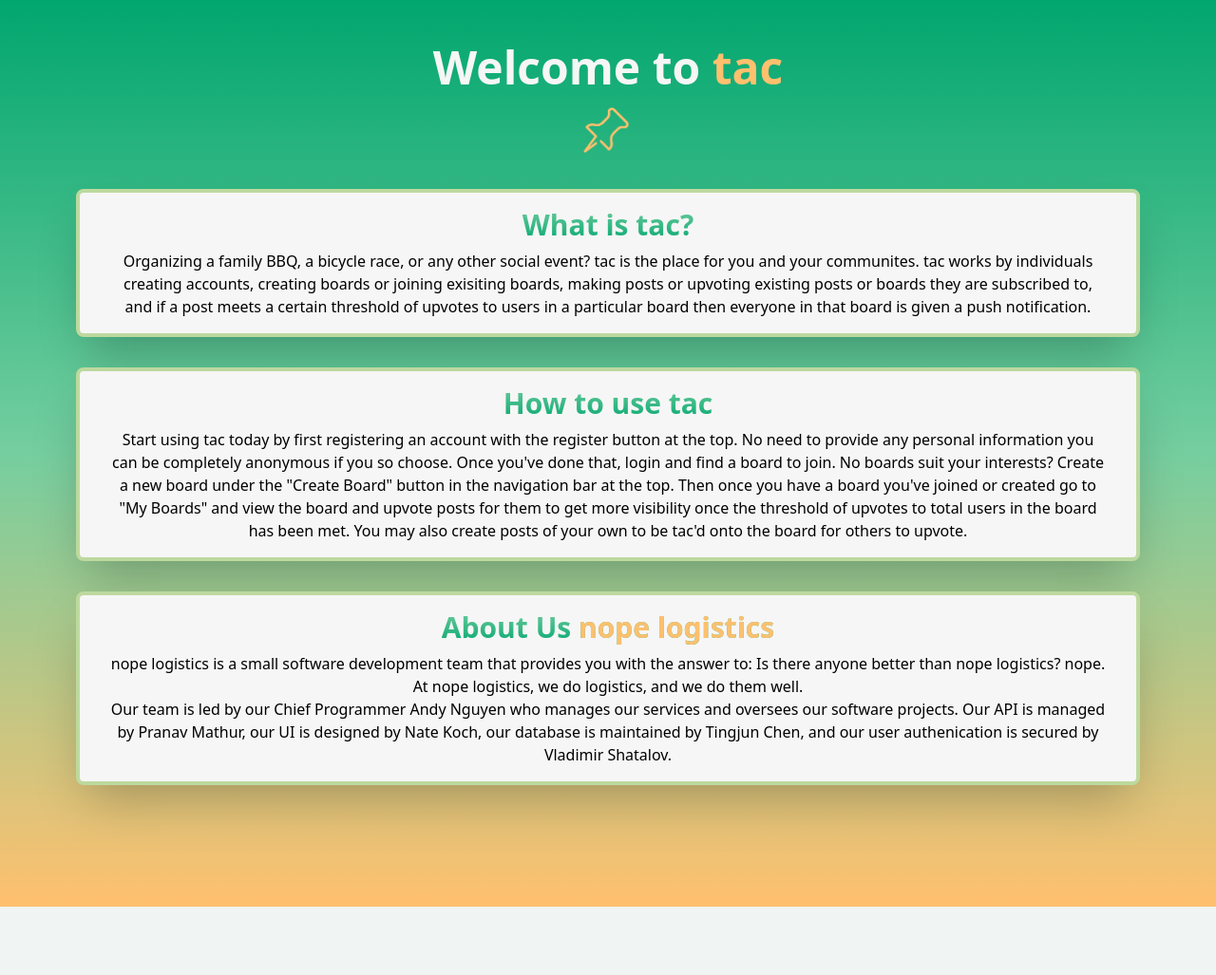
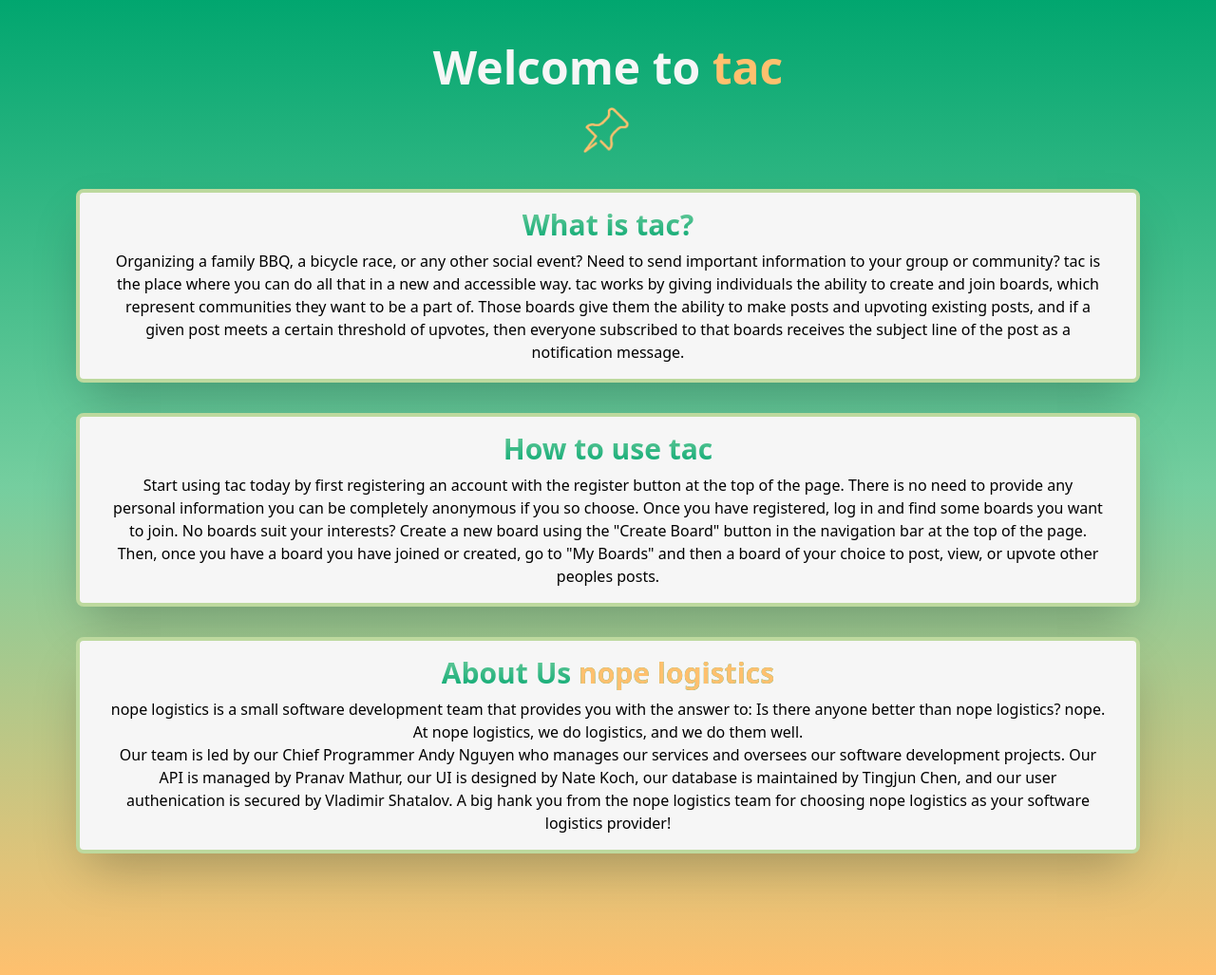
Before and after one commit to Andistar12/cis422-proj-2, a Flask app: page / in a window 1280 px wide. Shown: the part 65-1092 px from the top of the page at 95% size. Before the commit the page ends 1020 px from the top, so only its background shows below. Run offline with Flask 2, Linux system fonts and the light colour scheme.

Commit message:
Update home.html
Updated the front page message a bit.

```diff
--- a/templates/home.html
+++ b/templates/home.html
@@ -15,19 +15,19 @@
             <div class="border-4 border-madang w-full py-4 px-8 bg-nav_grey shadow-2xl rounded-lg flex flex-col justify-center mb-8">
                 <div>
                     <span class="bg-clip-text text-transparent bg-gradient-to-b from-medium_aquamarine to-jade text-3xl font-semibold">What is tac?</span>
-                    <p class="mt-2">Organizing a family BBQ, a bicycle race, or any other social event? tac is the place for you and your communites.
-                        tac works by individuals creating accounts, creating boards or joining exisiting boards, making posts or upvoting existing posts or boards they are subscribed to,
-                        and if a post meets a certain threshold of upvotes to users in a particular board then everyone in that board is given a push notification.
+                    <p class="mt-2">Organizing a family BBQ, a bicycle race, or any other social event? Need to send important information to your group or community?
+                        tac is the place where you can do all that in a new and accessible way. tac works by giving individuals the ability to create and join boards, which represent communities they want to be a part of.
+                        Those boards give them the ability to make posts and upvoting existing posts, and if a given post meets a certain threshold of upvotes, then everyone subscribed to that boards receives the subject line of the post
+                        as a notification message.
                     </p>
                 </div>
             </div>
             <div class="border-4 border-madang w-full py-4 px-8 bg-nav_grey shadow-2xl rounded-lg flex flex-col justify-center mb-8">
                 <div>
                     <span class="bg-clip-text text-transparent bg-gradient-to-b from-medium_aquamarine to-jade text-3xl font-semibold">How to use tac</span>
-                    <p class="mt-2">Start using tac today by first registering an account with the register button at the top. No need to provide any personal information you can be completely anonymous if you so choose.
-                        Once you've done that, login and find a board to join. No boards suit
-                        your interests? Create a new board under the "Create Board" button in the navigation bar at the top. Then once you have a board you've joined or created go to "My Boards" and view the board and upvote posts
-                        for them to get more visibility once the threshold of upvotes to total users in the board has been met. You may also create posts of your own to be tac'd onto the board for others to upvote.
+                    <p class="mt-2">Start using tac today by first registering an account with the register button at the top of the page. There is no need to provide any personal information you can be completely anonymous if you so choose.
+                        Once you have registered, log in and find some boards you want to join. No boards suit your interests? Create a new board using the "Create Board" button in the navigation bar at the top of the page. Then,
+                        once you have a board you have joined or created, go to "My Boards" and then a board of your choice to post, view, or upvote other peoples posts.
                     </p>
                 </div>
             </div>
@@ -37,8 +37,8 @@
                     <p class="mt-2">nope logistics is a small software development team that provides you with the answer to: Is there anyone better than nope logistics? nope.<p>
                     <p>At nope logistics, we do logistics, and we do them well.</p>
                     <p>
-                        Our team is led by our Chief Programmer Andy Nguyen who manages our services and oversees our software projects. Our API is managed by Pranav Mathur, our UI is designed by Nate Koch,
-                        our database is maintained by Tingjun Chen, and our user authenication is secured by Vladimir Shatalov.
+                        Our team is led by our Chief Programmer Andy Nguyen who manages our services and oversees our software development projects. Our API is managed by Pranav Mathur, our UI is designed by Nate Koch,
+                        our database is maintained by Tingjun Chen, and our user authenication is secured by Vladimir Shatalov. A big hank you from the nope logistics team for choosing nope logistics as your software logistics provider!
                     </p>
                 </div>
             </div>
```
